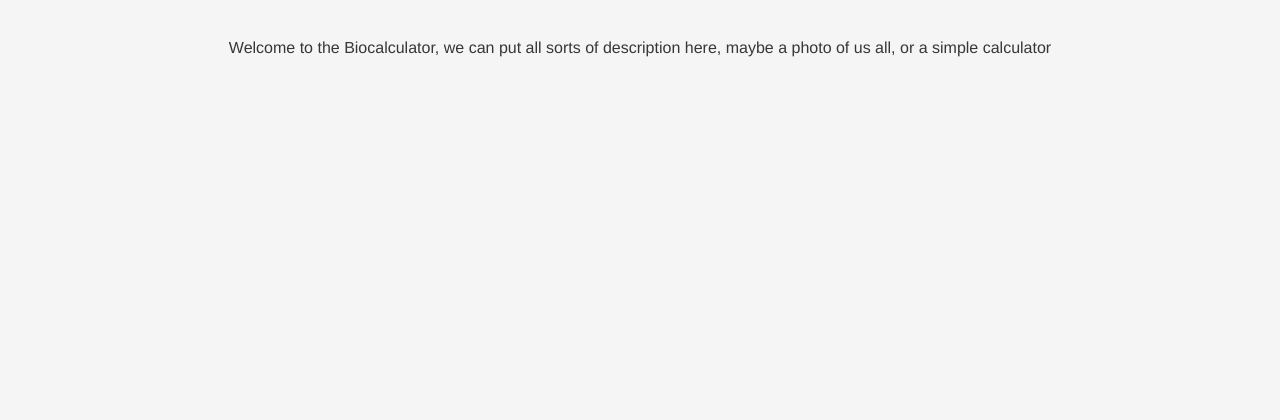
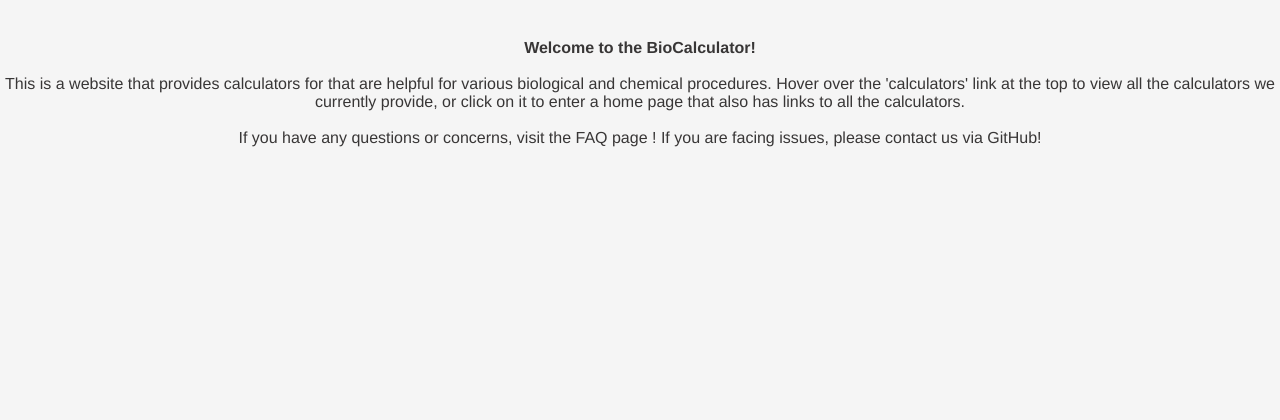
Before and after one commit to tommyfuu/BioCalculator, a Django app: page / in a window 1280 px wide. Shown: the part 176-596 px from the top of the page. Run offline with Django 3.2, Linux system fonts and the light colour scheme.

Commit message:
updated body text of all pages

```diff
--- a/homepage/templates/header.html
+++ b/homepage/templates/header.html
@@ -7,9 +7,9 @@
     <a href="/">biocalculator</a>
   </h1>
   <ul>
-    <li><a class="active" href="/">home</a></li>
-    <li class="dropdown">
-      <a href="/calculators/" class="dropbtn">calculators</a>
+    <li class='navItem'><a class="active navbar" href="/">home</a></li>
+    <li class="dropdown navItem">
+      <a href="/calculators/" class="dropbtn navbar">calculators</a>
       <div class="dropdown-content">
         <a href="/PCRCalc/">PCR</a>
         <a href="/cutting/">cutting reaction</a>
@@ -17,7 +17,7 @@
         <a href="/dilutionCalculator/">dilution</a>
       </div>
     </li>
-    <li><a href="/faq/">FAQ</a></li>
-    <li><a href="/about/">about</a></li>
+    <li class='navItem'><a href="/faq/" class="navbar">FAQ</a></li>
+    <li class='navItem'><a href="/about/" class="navbar">about</a></li>
   </ul>
 </header>
--- /dev/null
+++ b/homepage/templates/home.html
@@ -0,0 +1,30 @@
+{% extends 'base.html' %}
+{% block content%}
+
+    <head>
+        <title>Bio Calculator Home Page</title>
+    </head>
+
+    <body>
+        <center>
+            <hr style="height:20pt; visibility:hidden;" />
+            <h1></h1>
+            <p>
+                <strong>Welcome to the BioCalculator!</strong>
+                <br><br>
+                This is a website that provides calculators for that are helpful for various biological and chemical procedures. Hover over the 'calculators' link at the top to view all the calculators we currently provide, or click on it to enter a home page that also has links to all the
+                <a href="/calculators/">calculators</a>.
+
+                <br><br>
+                If you have any questions or concerns, visit the
+                <a href="/faq/">FAQ page</a>
+                ! If you are facing issues, please contact us via
+                <a href="https://github.com/tommyfuu/BioCalculator">GitHub</a>!
+            </p>
+
+
+            <hr style="height:15pt; visibility:hidden;" />
+        </center>
+    </body>
+
+{% endblock %}
--- a/homepage/templates/login.html
+++ /dev/null
@@ -1,18 +0,0 @@
-{% extends 'base.html' %}
-{% block content%}
-    <head>
-        <title>Bio Calculator Log In Page</title>
-    </head>
-
-    <body>
-        <center>
-            <hr style="height:20pt; visibility:hidden;" />
-            <h1></h1>
-                Welcome to the Biocalculator, we can put all sorts of
-            description here, maybe a photo of us all, or a simple calculator</h1>
-            <hr style="height:15pt; visibility:hidden;" />
-        </center>
-    </body>
-
-
-{% endblock %}
--- a/homepage/views.py
+++ b/homepage/views.py
@@ -15,7 +15,7 @@ import time
 
 def home(request):
     # return HttpResponse("Home page!")
-    return render(request, 'login.html', {})
+    return render(request, 'home.html', {})
 
 def calculators(request):
     # return HttpResponse("Calculators page!")
--- a/media/header.css
+++ b/media/header.css
@@ -25,11 +25,14 @@ ul {
     overflow: hidden;
   }
 
-  li {
+  /* li {
+    float: left;
+  } */
+  .navItem {
     float: left;
   }
 
-  li a, .dropbtn {
+  .navbar, .dropbtn {
     font-family: Helvetica, sans-serif;
     display: block;
     color: rgb(56, 54, 54);
@@ -38,7 +41,7 @@ ul {
     text-decoration: none;
   }
 
-  li a:hover, .dropdown:hover .dropbtn {
+  .navbar:hover, .dropdown:hover .dropbtn {
     background-color: rgb(56, 54, 54);
     color: white;
     /* border-radius: 8px 8px 8px 8px; */
--- a/media/style.css
+++ b/media/style.css
@@ -18,3 +18,16 @@ body {
     background-size: cover;
     color: rgb(56, 54, 54);
 }
+
+a {
+    text-decoration: none;
+    color: inherit;
+}
+
+p a:hover {
+    text-decoration: underline;
+}
+
+.calculator:hover {
+    text-decoration: underline;
+}
```
Also changed, not shown: homepage/templates/about.html (+27 -2 lines), homepage/templates/calculators.html (+11 -9 lines), homepage/templates/faq.html (+10 -2 lines).
